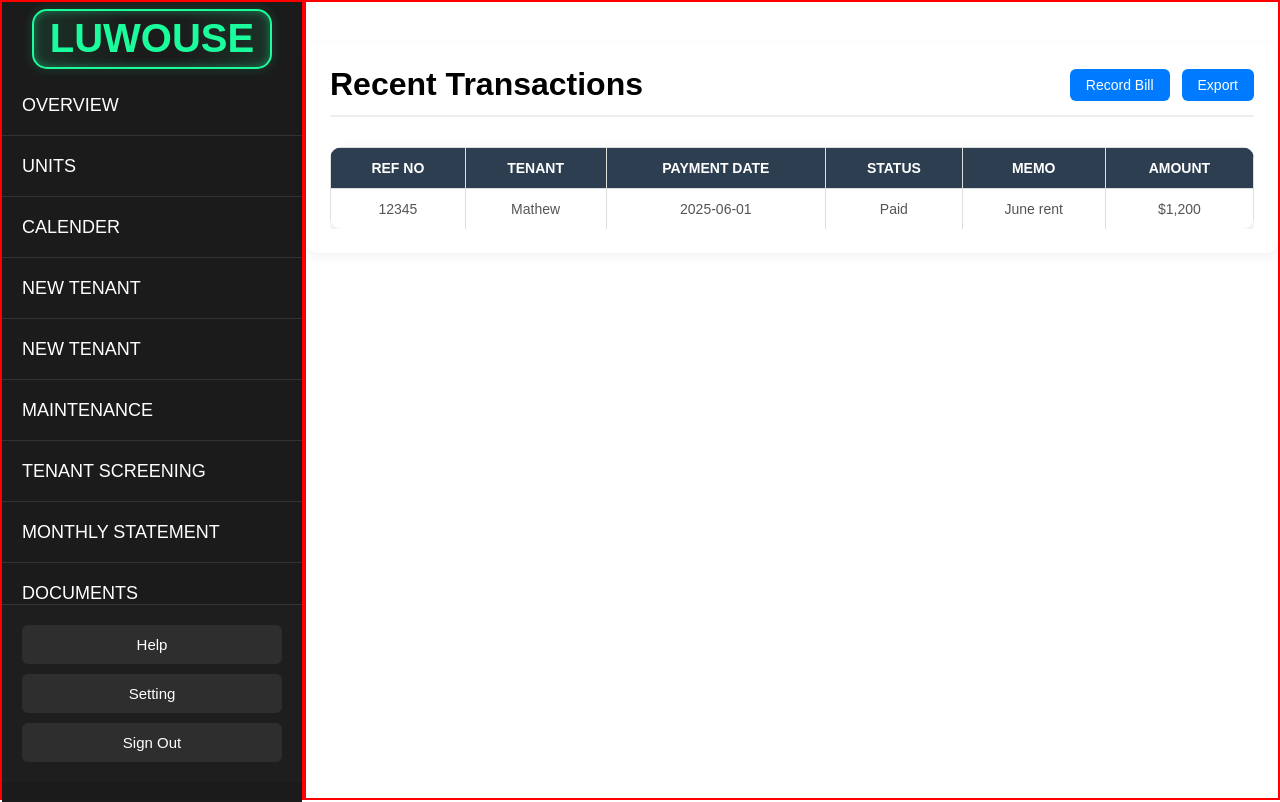
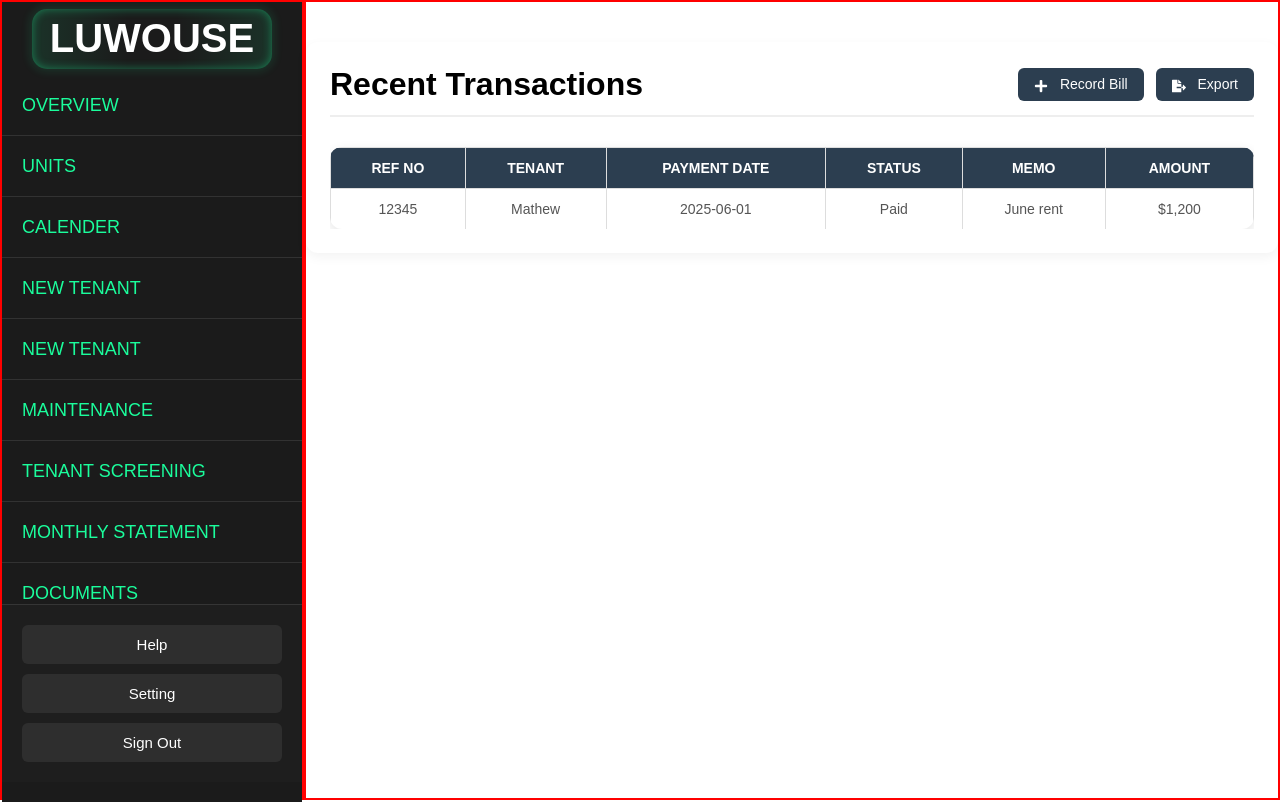
Before and after one commit to Correa95/Property-Management-System, a React (Vite) app in the folder client-side/: page /recentTransaction in a window 1280 px wide. Built offline with nearby package versions, Linux system fonts and the light colour scheme.

Commit message:
creating the recent transaction

```diff
--- a/client-side/src/App.css
+++ b/client-side/src/App.css
@@ -3,6 +3,10 @@
   margin: 0;
   box-sizing: border-box;
   font-family: "Popping", sans-serif;
+}
+:root {
+  --primary-color: #2c3e50;
+  --secondary-color: #1bfd9c;
 }
 .app {
   width: 100%;
--- a/client-side/src/Components/NavigationBars/SideBar.css
+++ b/client-side/src/Components/NavigationBars/SideBar.css
@@ -21,7 +21,7 @@
   display: flex;
   justify-content: center;
   align-items: center;
-  --green: #1bfd9c;
+  color: var(--secondary-color);
   font-size: 40px;
   border-radius: 15px;
   border: 2px solid var(--green);
@@ -56,7 +56,8 @@ ul > li {
 }
 
 ul a {
-  color: #fff;
+  color: var(--secondary-color);
+
   text-decoration: none;
   font-size: 18px;
   display: block;
@@ -85,7 +86,7 @@ ul a:hover {
 .help button {
   padding: 10px 16px;
   background-color: #2e2e2e;
-  color: white;
+  color: #ffffff;
   border: 1px solid transparent;
   border-radius: 6px;
   font-size: 15px;
--- a/client-side/src/Components/RecentTransactions.css
+++ b/client-side/src/Components/RecentTransactions.css
@@ -28,8 +28,8 @@
 }
 
 .recentTransactionBtn button {
-  background-color: #007bff;
-  color: white;
+  background-color: var(--primary-color);
+  color: #ffffff;
   border: none;
   padding: 8px 16px;
   border-radius: 6px;
@@ -38,7 +38,11 @@
 }
 
 .recentTransactionBtn button:hover {
-  background-color: #0056b3;
+  background-color: var(--secondary-color);
+}
+.recentTransactionBtn button .icon {
+  margin-right: 8px;
+  vertical-align: middle;
 }
 
 .recentTransactionTableContainer {
@@ -60,13 +64,7 @@
 }
 
 .recentTransactionTable thead {
-  background-color: #f8f8f8;
+  background-color: var(--primary-color);
   text-transform: uppercase;
-  color: #555;
+  color: var(--secondary-color);
 }
-
-.empty-row {
-  text-align: center;
-  color: #888;
-  font-style: italic;
-}
--- a/client-side/src/Components/RecentTransactions.jsx
+++ b/client-side/src/Components/RecentTransactions.jsx
@@ -1,13 +1,17 @@
 import "./RecentTransactions.css";
-
+import { FaPlus, FaFileExport } from "react-icons/fa";
 function RecentTransaction() {
   return (
     <div className="recentTransactionContainer">
       <div className="recentTransaction">
         <h1>Recent Transactions</h1>
         <div className="recentTransactionBtn">
-          <button>Record Bill</button>
-          <button>Export</button>
+          <button>
+            <FaPlus className="icon" /> Record Bill
+          </button>
+          <button>
+            <FaFileExport className="icon" /> Export
+          </button>
         </div>
       </div>
 
```
